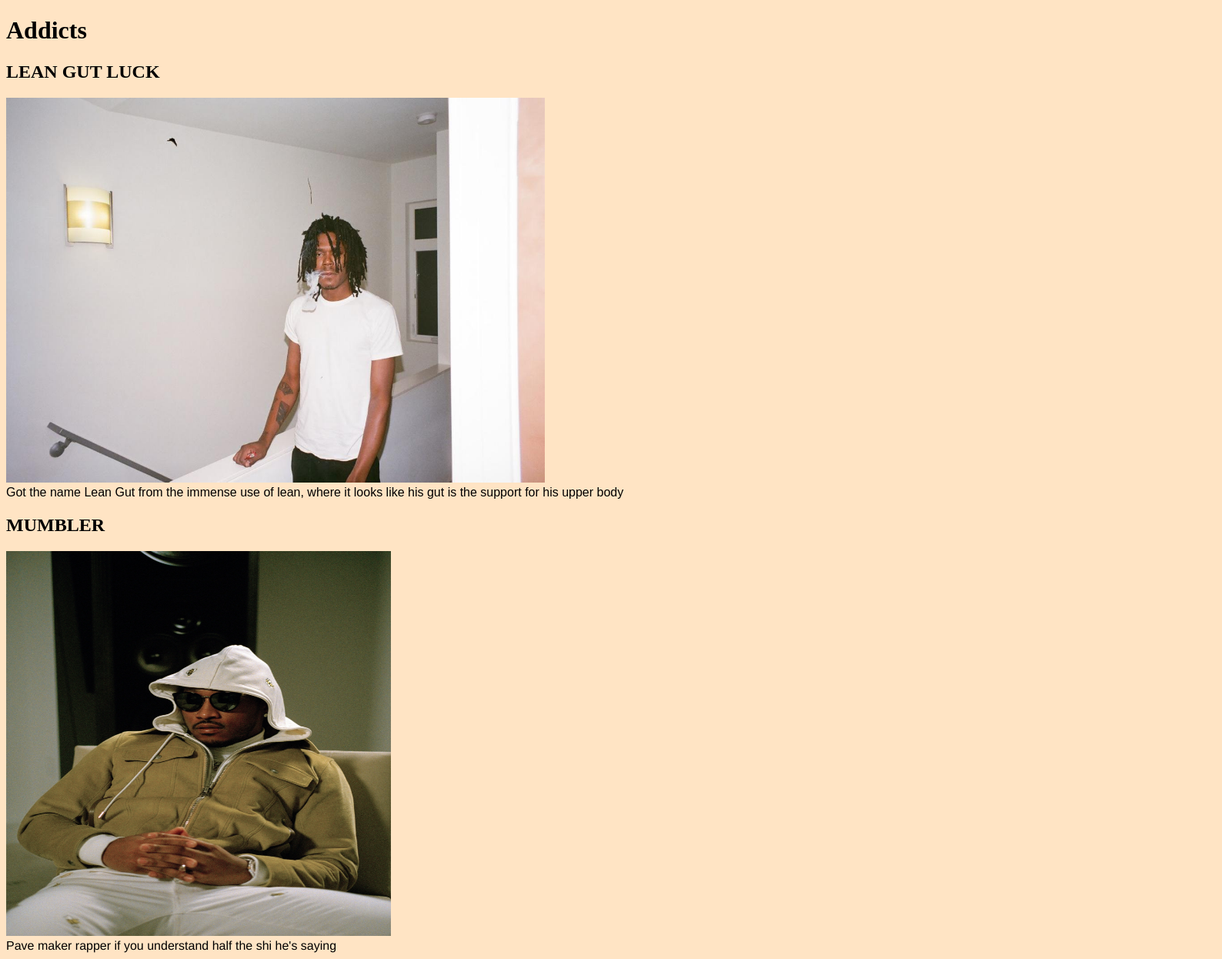
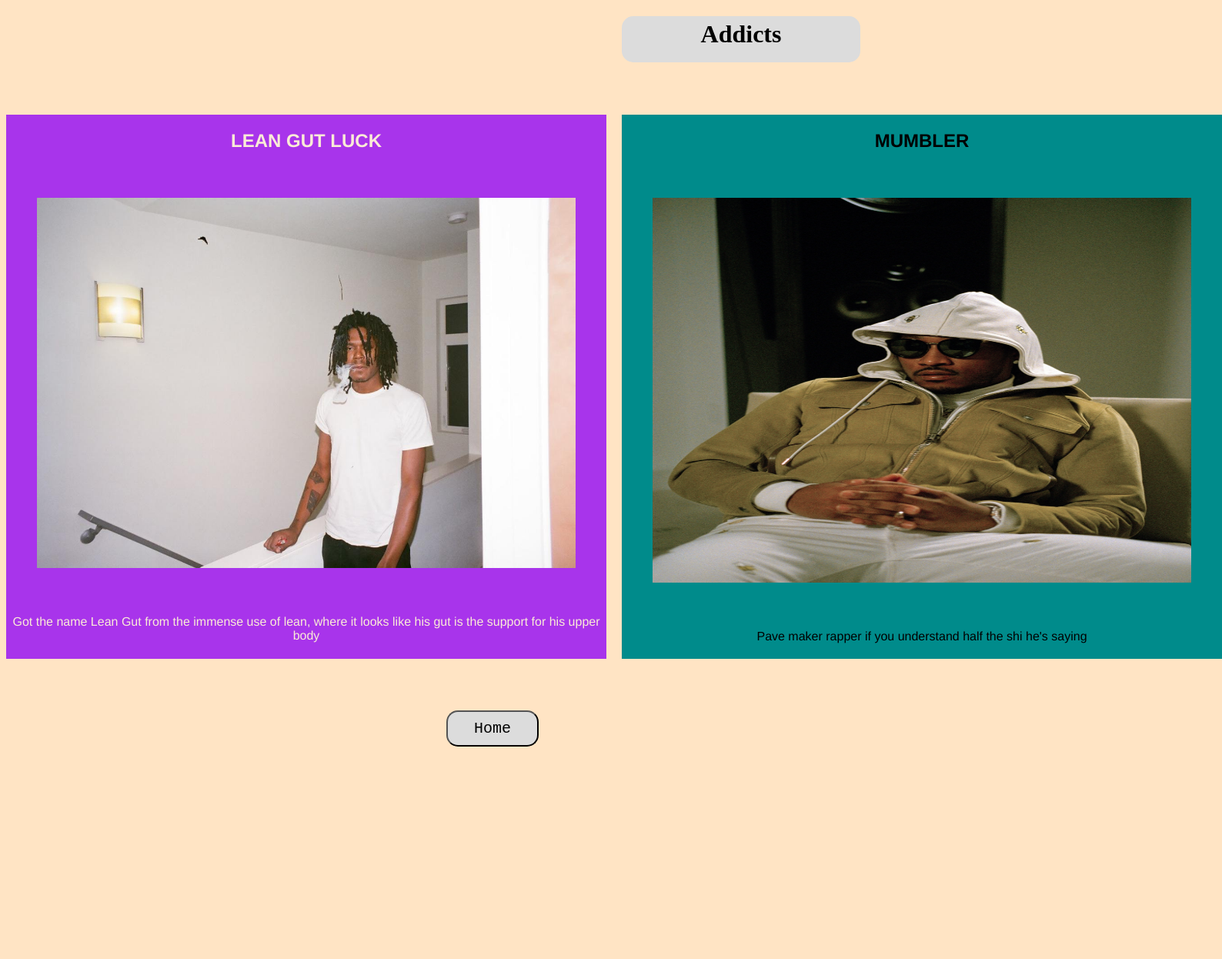
Before and after one commit to Olay02/git_test, a plain HTML site: page Artist.html in a window 1280 px wide. Shown: the whole page at 77% size, 1588 px wide, since content can reach past the window. After the commit the page ends 998 px from the top, so only its background shows below. Drawn offline with Linux system fonts and the light colour scheme.

Commit message:
new changes

```diff
--- a/Artist.css
+++ b/Artist.css
@@ -1,24 +1,75 @@
-#Luck-pic{
+#Future-pic, #Luck-pic{
     height:500px;
     width:700px;
+    margin: 40px;
+}
+
+.Luck {
+    background-color: #a834eb;
+    color:antiquewhite;
+}
+
+.Flute, .Luck{
+    height:707px;
+    display: flex;
+    font-family: 'Franklin Gothic Medium', 'Arial Narrow', Arial, sans-serif;
+    justify-content: space-between;
+    align-items: center;
+    flex-direction: column;
 
 }
 
-#Future-pic{
-    height:500px;
-    width:500px;
+.Flute{
+    background-color:darkcyan;
 }
-
-.Luck p{
-    font-family:fantasy;
-    margin:auto;
-}
-
-.Flute p{
-    font-family: 'Franklin Gothic Medium', 'Arial Narrow', Arial, sans-serif;
-    margin:auto
+p {
+    padding: 5px;
 }
 
 body {
     background-color: bisque;
+    text-align: center;
+
+
 }
+
+.Artist_container{
+    height:800px;
+    display: flex;
+    justify-content: space-around;
+    align-items: center;
+    gap: 20px;
+}
+
+.Home{
+    padding: 10px;
+    margin: 20px;
+    width: 15vh;
+    background-color:  gainsboro;
+    text-decoration: none;
+    color: black;
+    border-radius: 15px;
+    font-family: 'Courier New', Courier, monospace;
+    font-size: 20px;
+
+}
+
+h1{
+    width: 300px;
+    height: 50px;
+    display: flex;
+    align-content: center;
+    background-color: gainsboro;
+    justify-content: center;
+    margin-left: 800px;
+    border-radius: 15px;
+    padding: 5px;
+}
+
+
+
+a{
+    text-decoration: none;
+    color: inherit;
+
+}
--- a/Artist.html
+++ b/Artist.html
@@ -10,6 +10,7 @@
 <body>
 
     <h1>Addicts</h1>
+    <section class="Artist_container">
         <div class="Luck">
             <h2>LEAN GUT LUCK </h2>
             <img src="./Imgs/Luck.jpg" alt="Lucki Camel Jr." id="Luck-pic">
@@ -20,6 +21,12 @@
             <img src="./Imgs/Flute.webp" alt="Future Cash" id="Future-pic">
             <p>Pave maker rapper if you understand half the shi he's saying</p>
         </div>
+    </section>
+
+    <button class="Home">
+        <a href="index.html">Home</a>
+    </button>
+
 
 </body>
 </html>
--- a/index.css
+++ b/index.css
@@ -1,27 +1,67 @@
-h1 {
-    margin-left:50%;
-}
 
 
 .button-row
 {
-    color: gray;
+    color: red;
     background-color: darkolivegreen;
     height: 40px;
     width: 204px;
     margin-top:2%;
-    margin-left:48%;
+    margin:auto;
+    margin-bottom: 2%;
+    text-align: center;
+    display: flex;
+    align-items: center;
+    justify-content: center;
+    border-radius: 15px;
+    border: 2px solid red;
+
+
 
 }
 
 #Home-button,
-#Men-Artists {
-    color: red;
+#Artists-button {
+    color: black;
     background-color: burlywood;
     width:100px;
     height: 40px;
     font-family:'Courier New', Courier, monospace;
     font-size: 20px;
     text-align: center;
+    background-size: 70px;
+    border-radius: 15px;
+
 
 }
+
+a{
+    text-decoration: none;
+    color: inherit;
+
+}
+
+a:visited{
+    color: purple;
+
+}
+
+a:hover{
+    color: orange;
+}
+
+a:active{
+    color:red;
+}
+
+body{
+    font-family: 'Times New Roman', Times, serif;
+    background-color: bisque;
+    text-align: center;
+
+}
+
+#input_tag{
+    margin:2%;
+    border-radius: 10px;
+}
--- a/index.html
+++ b/index.html
@@ -7,26 +7,29 @@
     <title>The World is Yours</title>
 </head>
 <body>
-    <h1>Rappers</h1>
+    <h1 id="Heading">Rappers</h1>
 
     <section class="Button-section">
         <div class="button-row">
 
             <button id="Home-button">
-                <a href="index.html">Home</a>
+                <a  id = "Home_page" href="#">Home</a>
             </button>
-            <button id="Men-Artists">
-                <a href="Artist.html">Artists</a>
+            <button id="Artists-button">
+                <a href="Artist.html" target="_blank"
+                rel="noopener noreferrer">Artists</a>
             </button>
 
         </div>
     </section>
 
-
-    <p>Click the button jit </p>
-    <p>HI putos</p>
+    <label for="input_tag">username</label>
+    <input type = "text" id="input_tag"><br>
+    <button type = "submit" id="submit_butt">Submit</button><br><br>
 
     <a href="https://www.theodinproject.com/lessons/foundations-links-and-images" target="_blank"
     rel="noopener noreferrer">click for odin</a>
+
+    <script src=frstjs.js></script>
 </body>
 </html>
```
Lines whose indentation alone changed are shown as unchanged.
